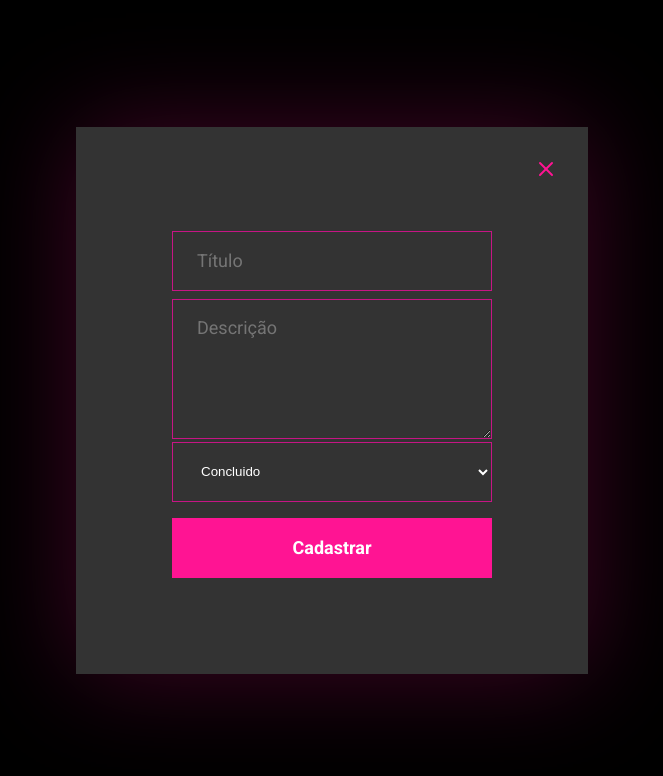
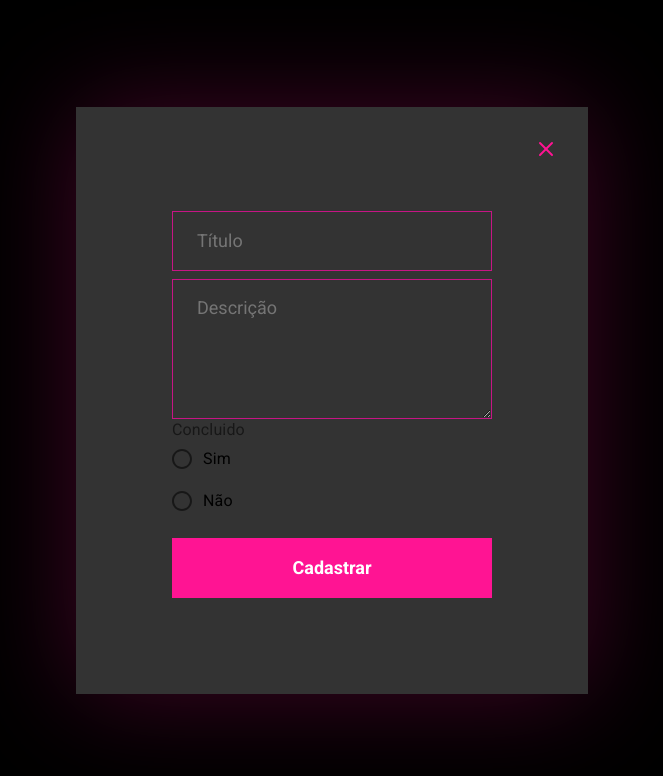
Before and after one commit to jordanamomberg/lista-tarefas, a React (Create React App) app in the folder frontend/: page /cadastro in a window 1280 px wide. Shown: the top 776 px of the page, without its empty margins (308-971 px from the left). Built offline with nearby package versions, Linux system fonts and the light colour scheme.

Commit message:
RadioButton

```diff
--- a/frontend/package.json
+++ b/frontend/package.json
@@ -4,6 +4,7 @@
   "private": true,
   "author": "Jordana Momberg",
   "dependencies": {
+    "@material-ui/core": "^4.11.0",
     "axios": "^0.19.2",
     "react": "^16.13.1",
     "react-dom": "^16.13.1",
--- a/frontend/src/pages/EditTask/index.js
+++ b/frontend/src/pages/EditTask/index.js
@@ -2,6 +2,7 @@ import React, { useState } from "react";
 import { useHistory, useLocation, useParams } from "react-router-dom";
 import { FiX } from "react-icons/fi";
 import { toast } from 'react-toastify';
+import { FormControl, FormControlLabel,FormLabel, Radio, RadioGroup  } from '@material-ui/core';
 
 import api from "../../services/api";
 
@@ -56,7 +57,16 @@ export default function NewTask() {
             onChange={(e) => setDescription(e.target.value)}
           />
 
-          <select onChange={(e) => setStatus(e.target.value)}>
+          <FormControl component="fieldset">
+            <FormLabel component="legend">Concluido</FormLabel>
+            <RadioGroup  onChange={(e) => setStatus(e.target.value)}>
+              <FormControlLabel value="1" control={<Radio />} label="Sim" />
+              <FormControlLabel value="0" control={<Radio />} label="Não" />
+            </RadioGroup>
+          </FormControl>
+
+
+          {/* <select onChange={(e) => setStatus(e.target.value)}>
             <option value="" >Concluído</option>
             <option
               value="1"
@@ -68,7 +78,7 @@ export default function NewTask() {
             >
               Não
             </option>
-          </select>
+          </select> */}
 
           <button className="button">Salvar alterações</button>
         </form>
--- a/frontend/src/pages/NewTask/index.js
+++ b/frontend/src/pages/NewTask/index.js
@@ -2,6 +2,7 @@ import React, { useState } from "react";
 import { useHistory } from "react-router-dom";
 import { FiX } from "react-icons/fi";
 import { toast } from "react-toastify";
+import { FormControl, FormControlLabel,FormLabel, Radio, RadioGroup  } from '@material-ui/core';
 
 import api from "../../services/api";
 
@@ -55,7 +56,19 @@ export default function NewTask() {
             onChange={(e) => setDescription(e.target.value)}
           />
 
-          <select onChange={(e) => setStatus(e.target.value)}>
+          {/* RADIO BUTTON */}
+
+          <FormControl component="fieldset">
+            <FormLabel component="legend">Concluido</FormLabel>
+            <RadioGroup  onChange={(e) => setStatus(e.target.value)}>
+              <FormControlLabel value="1" control={<Radio />} label="Sim" />
+              <FormControlLabel value="0" control={<Radio />} label="Não" />
+            </RadioGroup>
+          </FormControl>
+
+          {/* <SELECT></SELECT> */}
+
+          {/* <select onChange={(e) => setStatus(e.target.value)}>
             <option value="" >Concluido</option>
             <option value="1">
               Sim
@@ -63,7 +76,7 @@ export default function NewTask() {
             <option value="0">
               Não
             </option>
-          </select>
+          </select> */}
 
           <button className="button">Cadastrar</button>
         </form>
```
Also changed, not shown: 2 other files (tests, documents, lock files or other folders).
